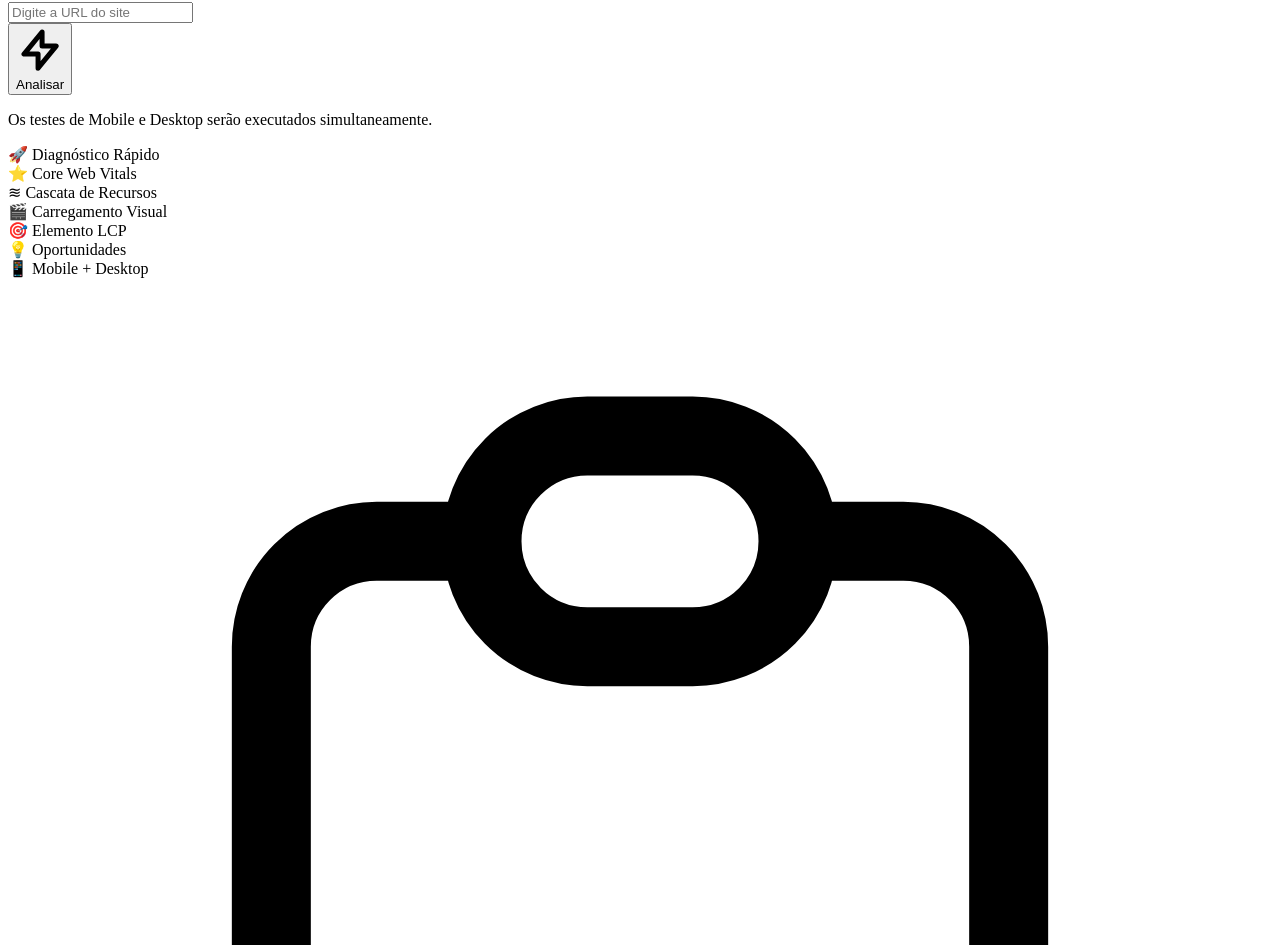
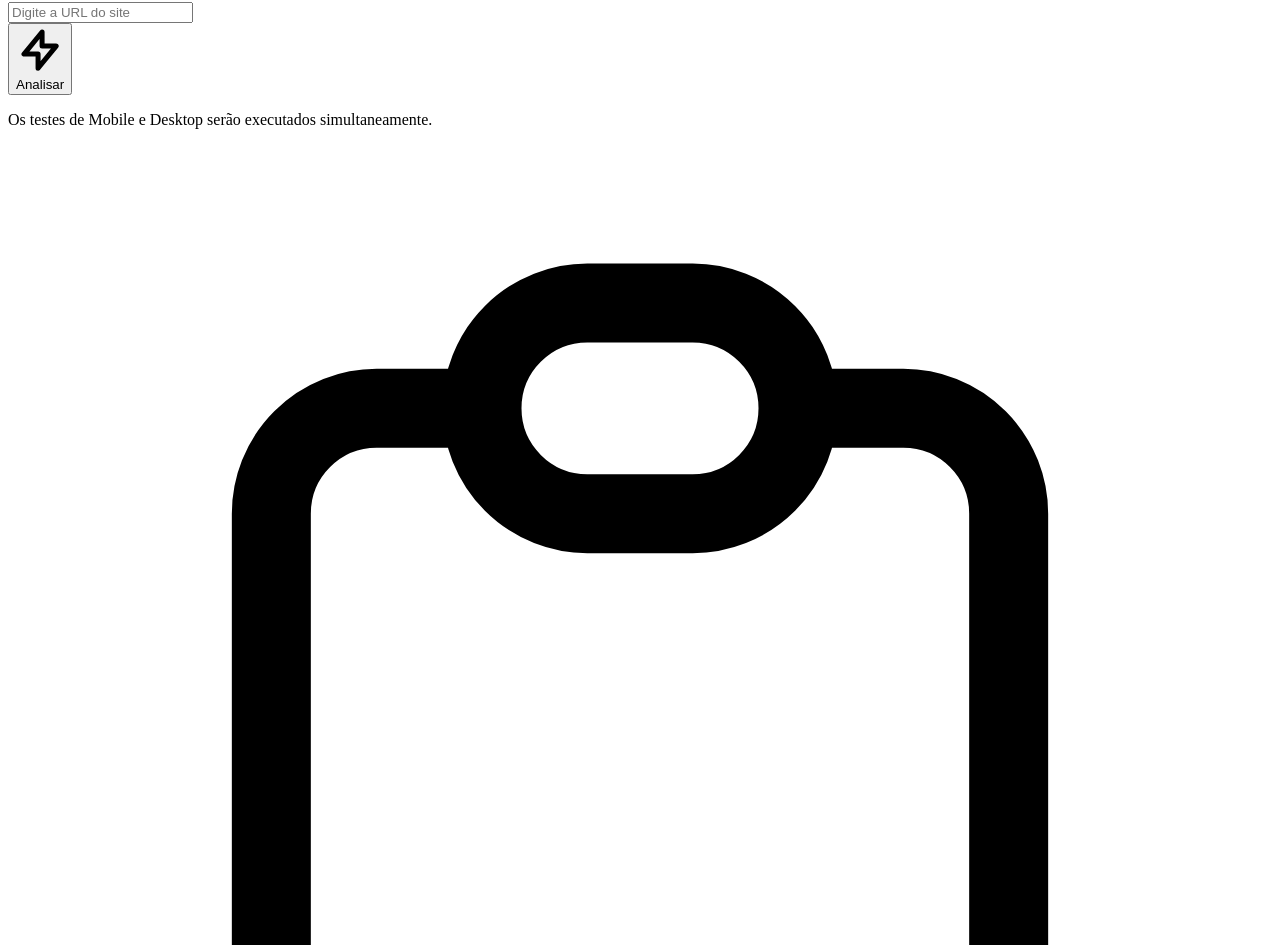
Before and after one commit to luigizanella/zanellaspeed, a Next.js app: page / in a window 1280 px wide. Shown: the part 4000-4945 px from the top of the page. Built offline with nearby package versions, Linux system fonts and the light colour scheme.

Commit message:
Update index.js

```diff
--- a/pages/index.js
+++ b/pages/index.js
@@ -194,27 +194,6 @@ export default function Home() {
             </div>
           </div>
 
-          {/* Features strip */}
-          <div className="border-y border-gray-200 dark:border-gray-800 bg-white dark:bg-gray-900">
-            <div className="max-w-screen-xl mx-auto px-4 sm:px-6 py-4">
-              <div className="flex flex-wrap justify-center gap-6">
-                {[
-                  { icon: '🚀', label: 'Diagnóstico Rápido' },
-                  { icon: '⭐', label: 'Core Web Vitals' },
-                  { icon: '≋', label: 'Cascata de Recursos' },
-                  { icon: '🎬', label: 'Carregamento Visual' },
-                  { icon: '🎯', label: 'Elemento LCP' },
-                  { icon: '💡', label: 'Oportunidades' },
-                  { icon: '📱', label: 'Mobile + Desktop' },
-                ].map(f => (
-                  <div key={f.label} className="flex items-center gap-2 text-sm text-gray-500 dark:text-gray-400">
-                    <span>{f.icon}</span> {f.label}
-                  </div>
-                ))}
-              </div>
-            </div>
-          </div>
-
           {/* History */}
           <div className="max-w-screen-xl mx-auto px-4 sm:px-6 py-8">
             {history.length > 0 ? (
```
